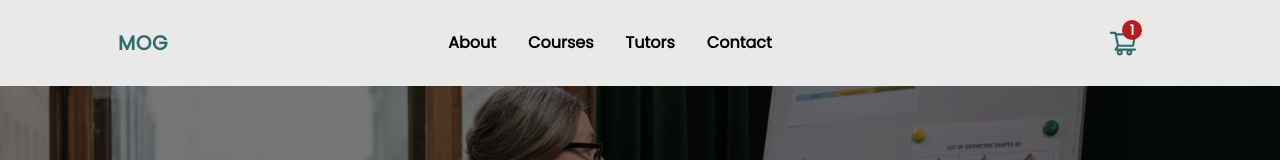
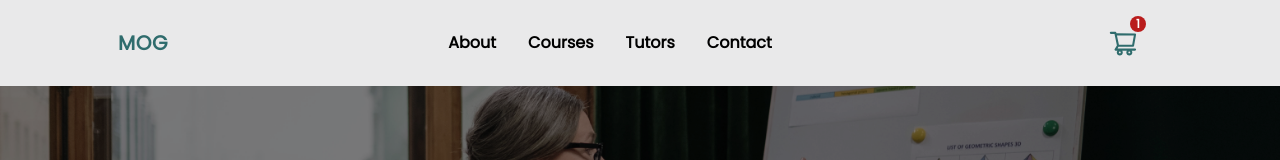
Before and after one commit to IsraelBosun/school-website, a React (Vite) app: page /courses in a window 1280 px wide. Shown: the top 160 px of the page. Built offline with nearby package versions, Linux system fonts and the light colour scheme.

Commit message:
still cart

```diff
--- a/src/CourseDetails.jsx
+++ b/src/CourseDetails.jsx
@@ -11,6 +11,7 @@ const CourseDetails = () => {
     })
   return (
     <div className='h-50 bg-red-500'>{courses.second}</div>
+
   )
 }
 
--- a/src/CoursesS.jsx
+++ b/src/CoursesS.jsx
@@ -173,7 +173,7 @@ const CoursesS = () => {
             course.map((course) => {
                 return (
                     <Link to = {`courses/${course.id}`} key={course.id}>
-                <CoursesBody className = "hidden"  {...course} />
+                <CoursesBody className = ""  {...course} />
                     </Link>
                 )
             })
--- a/src/components/Navbar/Navbar.jsx
+++ b/src/components/Navbar/Navbar.jsx
@@ -50,7 +50,7 @@ const Navbar = () => {
           </div>
           <button className="relative py-3 px-6 font-bold text-Teal text-3xl">
             <AiOutlineShoppingCart />
-            <div className="absolute top-1 right-5 w-5  h-5 rounded-full  text-sm bg-red-700 text-white flex  justify-center">1</div>
+            <div className="absolute top-0 right-4 w-4  h-4 rounded-full  text-xs bg-red-700 text-white ">1</div>
           </button>
           {toggle && (
             <motion.div
```
